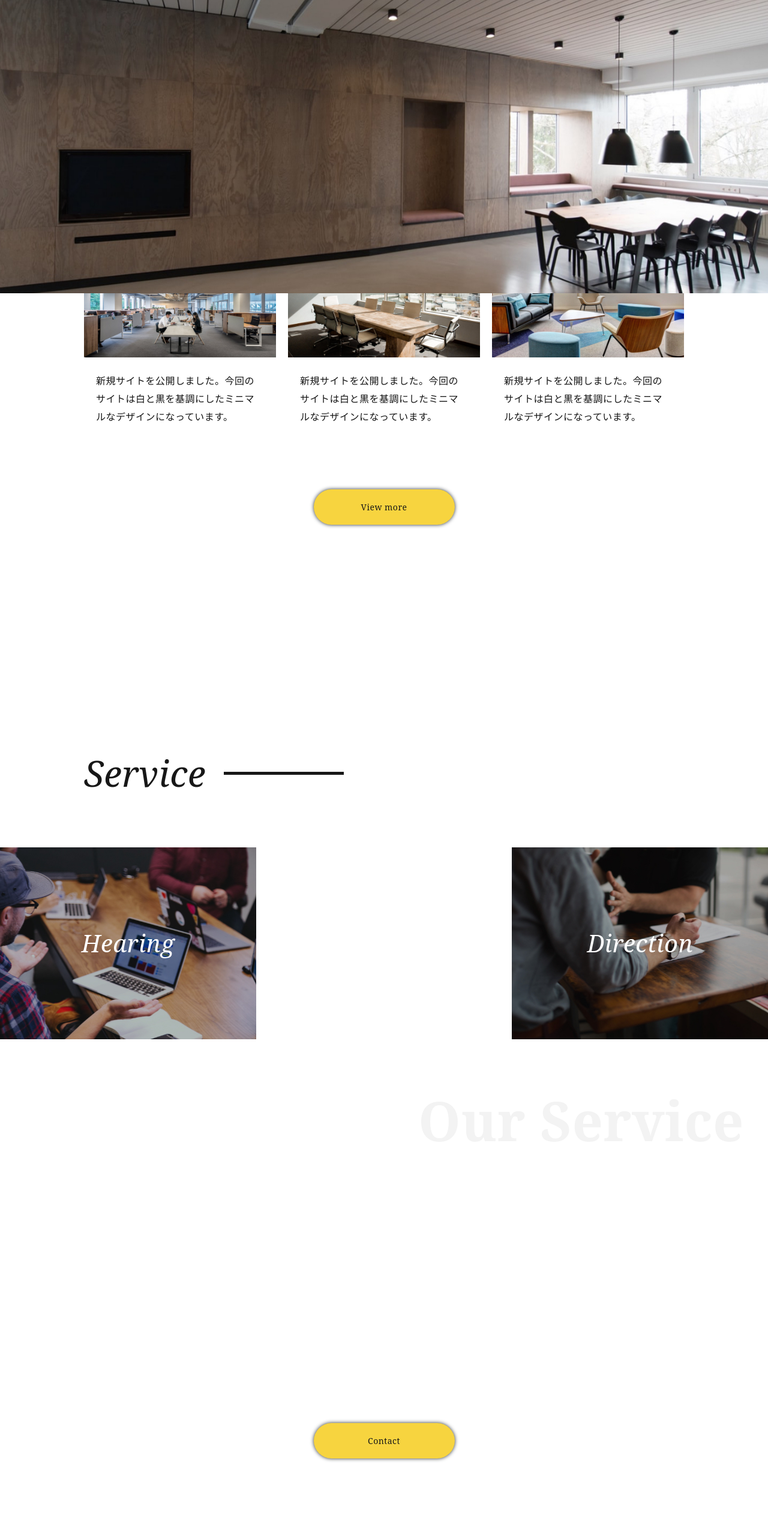
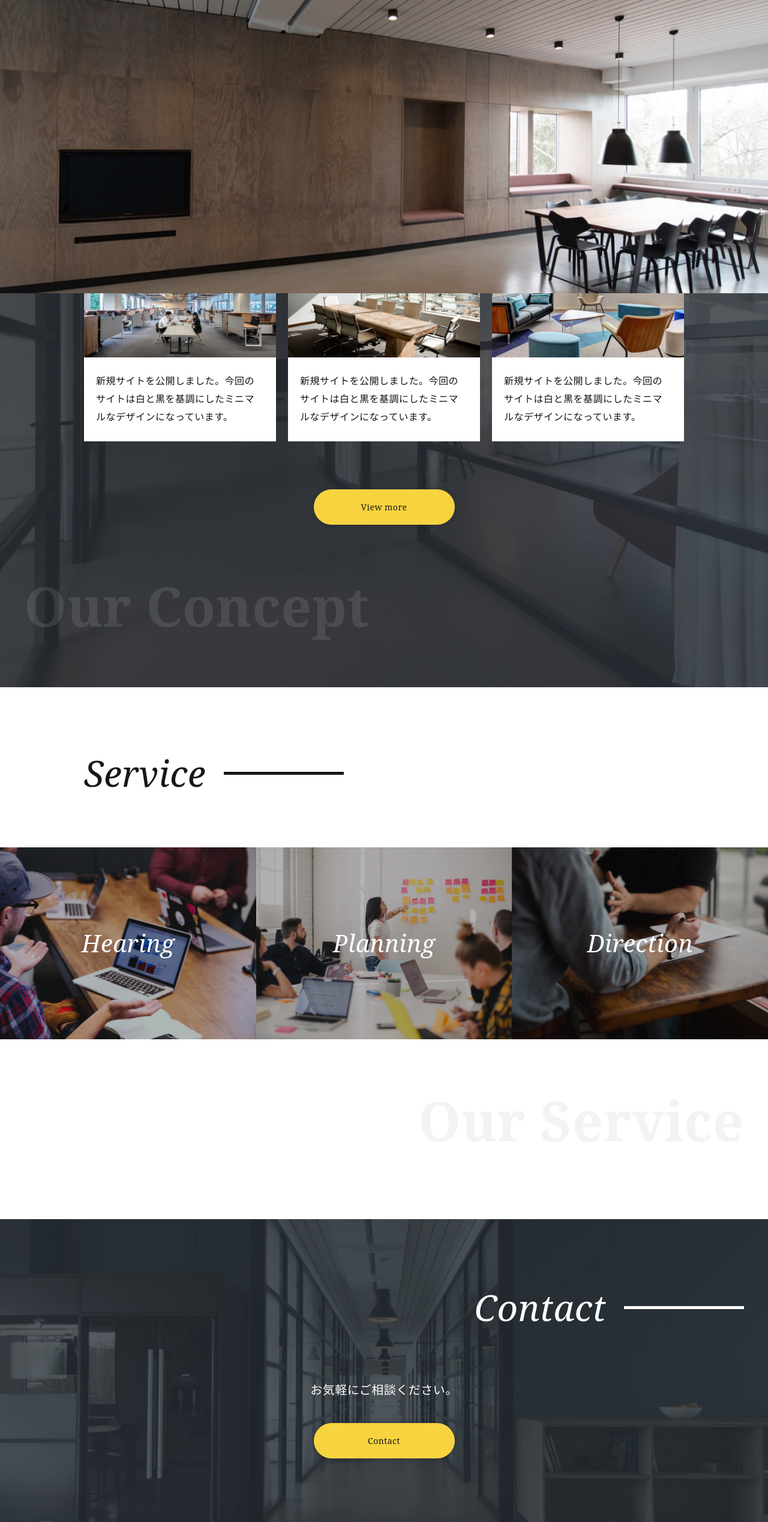
Before and after one commit to kenba916/Cresta-Design-2, a plain HTML site: page index.html in a window 1280 px wide. Shown: the part 1460-3998 px from the top of the page at 60% size. Drawn offline with nearby package versions, Linux system fonts and the light colour scheme; the site is published under a folder, as on GitHub Pages, so addresses that start at the root find nothing.

Commit message:
Update style.css

```diff
--- a/style.css
+++ b/style.css
@@ -653,7 +653,7 @@ img {
 
 .item2 {
   margin-top: 30px;
-  background: url(/img/service-img02@2x.jpg) center/cover no-repeat;
+  background: url(./img/service-img02@2x.jpg) center/cover no-repeat;
 }
 @media (min-width: 768px) {
   .item2 {
@@ -663,7 +663,7 @@ img {
 
 .item3 {
   margin-top: 30px;
-  background: url(img/service-img03@2x.jpg) center/cover no-repeat;
+  background: url(./img/service-img03@2x.jpg) center/cover no-repeat;
 }
 @media (min-width: 768px) {
   .item3 {
@@ -674,7 +674,7 @@ img {
 /* works
 ===================================== */
 #works {
-  background: url(../img/works-bgi@2x.jpg) center/cover no-repeat;
+  background: url(./img/works-bgi@2x.jpg) center/cover no-repeat;
   margin: 0 auto;
   padding: 100px 15px 40px;
 }
@@ -742,7 +742,7 @@ img {
 /* works
 ===================================== */
 #contact {
-  background: url(../img/contact-bgi@2x.jpg) center/cover no-repeat;
+  background: url(./img/contact-bgi@2x.jpg) center/cover no-repeat;
   margin: 0 auto;
   padding: 100px 15px 40px;
 }
@@ -777,7 +777,7 @@ img {
 /* contact-hero
 ===================================== */
 .contact-hero {
-  background: url(../img/contact-page-bgi@2x.jpg) center/cover no-repeat;
+  background: url(./img/contact-page-bgi@2x.jpg) center/cover no-repeat;
   width: 100%;
   height: 360px;
 }
```
